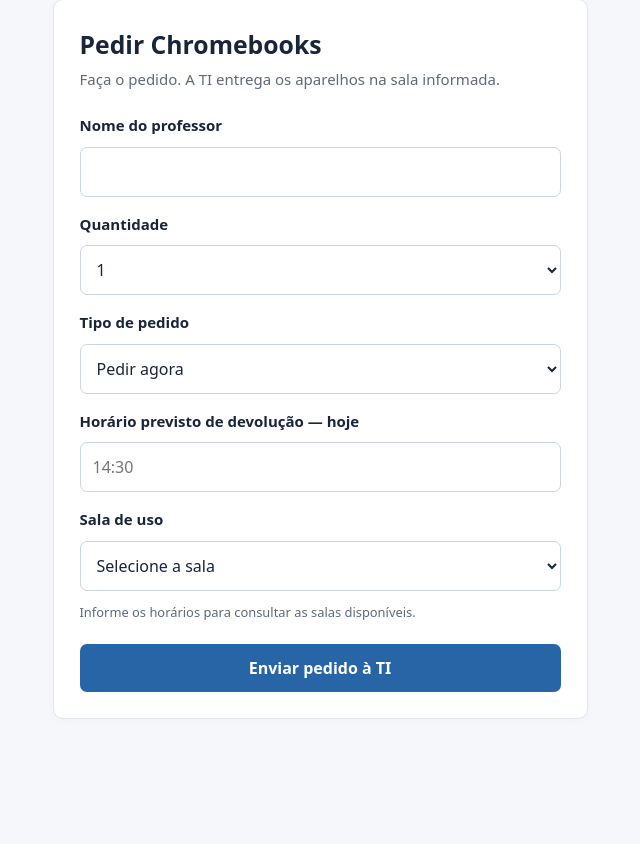
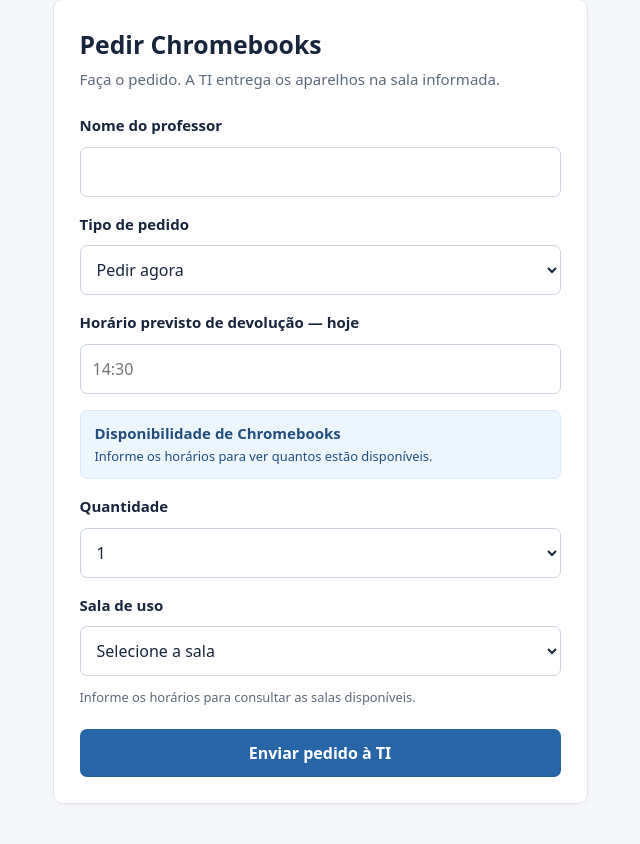
Before and after one commit to gabrieljmeira/chromebooks-sistema, a Flask app: page / in a window 1280 px wide. Shown: the part 120-964 px from the top of the page, without its empty margins (320-960 px from the left). Before the commit the page ends 839 px from the top, so only its background shows below. Run offline with Flask 3, Linux system fonts and the light colour scheme; parts of the project's set-up code (start-up, migrations or seed data) failed here and were passed over.

Commit message:
feat: exibe disponibilidade por período no formulário de pedidos

```diff
--- a/templates/request.html
+++ b/templates/request.html
@@ -10,22 +10,28 @@
     <div class="honeypot" aria-hidden="true"><label for="website">Não preencha</label><input id="website" name="website" tabindex="-1" autocomplete="off"></div>
     <label for="name">Nome do professor</label>
     <input id="name" name="name" minlength="3" maxlength="100" value="{{ request.form.get('name','') }}" required autocomplete="name">
-    <label for="quantity">Quantidade</label><select id="quantity" name="quantity" required>{% for i in range(1,21) %}<option value="{{ i }}" {% if request.form.get('quantity') == i|string %}selected{% endif %}>{{ i }}</option>{% endfor %}</select>
     <label for="kind">Tipo de pedido</label>
     <select id="kind" name="kind"><option value="now">Pedir agora</option><option value="scheduled" {% if request.form.get('kind')=='scheduled' %}selected{% endif %}>Agendar entrega</option></select>
     <div id="start-field" class="stack">
-      <label for="start_time">Horário da entrega — hoje (somente agendamento)</label>
+      <label for="start_time">Horário da entrega — hoje</label>
       <input id="start_time" name="start_time" type="text" inputmode="numeric" pattern="([01][0-9]|2[0-3]):?[0-5][0-9]" maxlength="5" placeholder="14:00" value="{{ request.form.get('start_time','') }}">
     </div>
     <label for="expected_return">Horário previsto de devolução — hoje</label>
     <input id="expected_return" name="expected_return" type="text" inputmode="numeric" pattern="([01][0-9]|2[0-3]):?[0-5][0-9]" maxlength="5" placeholder="14:30" value="{{ request.form.get('expected_return','') }}" required>
+    <div id="device-availability" class="request-availability" role="status" aria-atomic="true">
+      <strong id="availability-summary">Disponibilidade de Chromebooks</strong>
+      <span id="availability-detail">Informe os horários para ver quantos estão disponíveis.</span>
+    </div>
+    <label for="quantity">Quantidade</label>
+    <select id="quantity" name="quantity" required aria-describedby="device-availability quantity-status">{% for i in range(1,21) %}<option value="{{ i }}" {% if request.form.get('quantity') == i|string %}selected{% endif %}>{{ i }}</option>{% endfor %}</select>
+    <p id="quantity-status" class="hint" hidden></p>
     <label for="room">Sala de uso</label>
     <select id="room" name="room" required aria-describedby="room-status">
       <option value="">Selecione a sala</option>
       {% for room in rooms %}<option value="{{ room }}" {% if request.form.get('room') == room %}selected{% endif %}>Sala {{ room }}</option>{% endfor %}
     </select>
     <p id="room-status" class="hint" role="status">Informe os horários para consultar as salas disponíveis.</p>
-    <noscript><p class="hint">A disponibilidade da sala será conferida ao enviar o pedido.</p></noscript>
+    <noscript><p class="hint">Ative o JavaScript para consultar a disponibilidade. Salas e quantidade também serão conferidas ao enviar o pedido.</p></noscript>
     <button type="submit" class="primary">Enviar pedido à TI</button>
   </form>
 </section>
```
